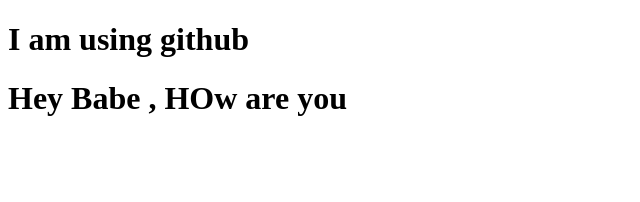
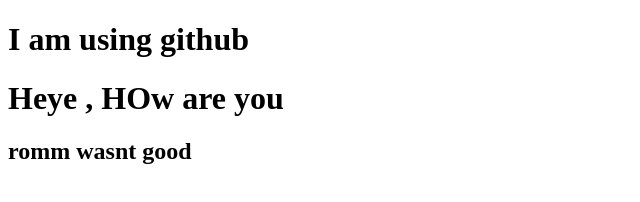
Before and after one commit to asif279/my.first.website, a plain HTML site: page index.html in a window 1280 px wide. Shown: the whole page, without its empty margins (0-640 px from the left). Drawn offline with Linux system fonts and the light colour scheme.

```diff
--- a/index.html
+++ b/index.html
@@ -7,6 +7,7 @@
 </head>
 <body>
     <h1>I am using github</h1>
-    <h1>Hey Babe , HOw are you</h1>
+    <h1>Heye , HOw are you</h1>
+    <h2>romm wasnt good</h2>
 </body>
 </html>
```
